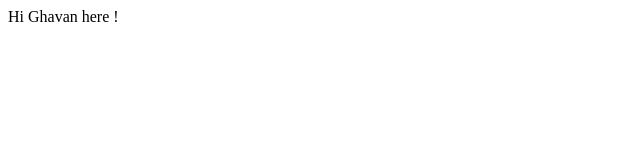
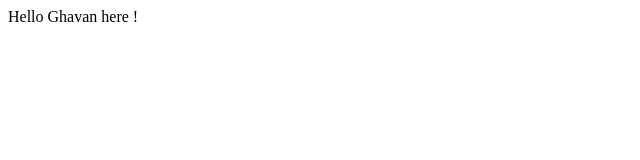
Before and after one commit to Ghavan/ghavan-test, a plain HTML site: page index.html in a window 1280 px wide. Shown: the full height of the page, 0-640 px from the left. Drawn offline with Linux system fonts and the light colour scheme.

Commit message:
Update index.html

```diff
--- a/index.html
+++ b/index.html
@@ -4,6 +4,6 @@
         <!-- head definitions go here -->
     </head>
     <body>
-        Hi Ghavan here !
+        Hello Ghavan here !
     </body>
 </html>
```
